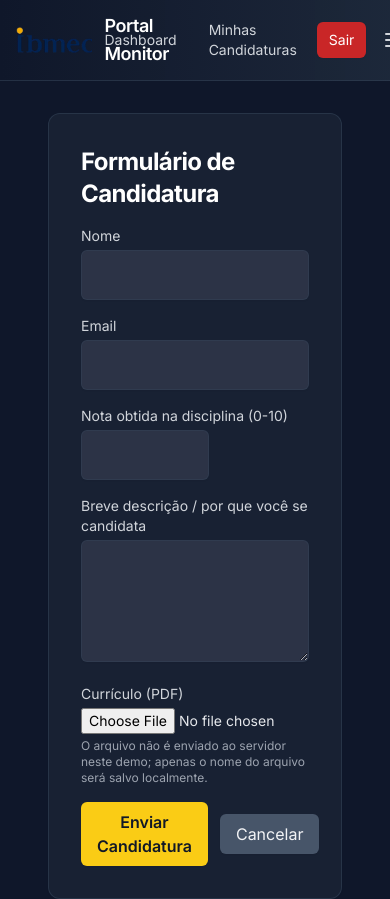
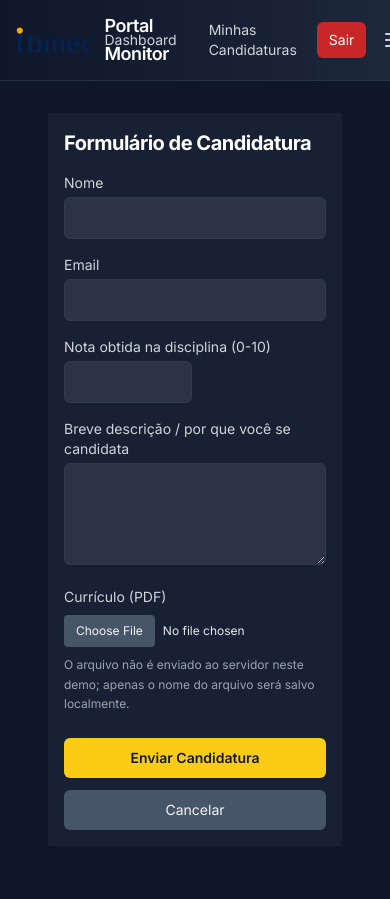
Before and after one commit to Projetos-de-Extensao/PFE_25.2_8002_III, a React (Vite) app in the folder portal-monitor/: page /vaga/1/apply in a window 390 px wide. Shown: the top 899 px of the page. Built offline with nearby package versions, Linux system fonts and the light colour scheme; the HTML template or start-up script is replaced by a standard one.

Commit message:
mais bugs do mobile corrigido (n aguento mais)

```diff
--- a/portal-monitor/src/pages/StudentApplicationPage.jsx
+++ b/portal-monitor/src/pages/StudentApplicationPage.jsx
@@ -60,31 +60,31 @@ export default function StudentApplicationPage(){
 
   return (
     <PageContainer>
-      <div className="w-full max-w-3xl mx-auto">
-        <div className="rounded-xl border border-slate-700/60 bg-slate-800/60 p-8 shadow-sm">
-        <h1 className="text-2xl font-bold text-white mb-4 tracking-tight">Formulário de Candidatura</h1>
-        <form onSubmit={handleSubmit} className="space-y-4">
+      <div className="w-full max-w-none md:max-w-3xl mx-auto">
+        <div className="rounded-none md:rounded-xl border-0 md:border border-slate-700/60 bg-slate-800/60 p-4 sm:p-6 md:p-8 shadow-sm">
+        <h1 className="text-xl sm:text-2xl font-bold text-white mb-4 sm:mb-5 tracking-tight">Formulário de Candidatura</h1>
+        <form onSubmit={handleSubmit} className="space-y-4 sm:space-y-5">
           <div>
             <label className="block text-sm text-gray-300 mb-1">Nome</label>
-            <input value={nome} onChange={e=>setNome(e.target.value)} className="w-full p-3 rounded-md bg-[#2c3346] text-gray-100 border border-slate-700/60 shadow-sm" required disabled={profileExists} />
-            {profileExists && <div className="text-xs text-gray-400 mt-1">Nome pré-preenchido pelo perfil (não editável).</div>}
+            <input value={nome} onChange={e=>setNome(e.target.value)} className="w-full p-2.5 sm:p-3 rounded-md bg-[#2c3346] text-gray-100 border border-slate-700/60 shadow-sm text-sm sm:text-base" required disabled={profileExists} />
+            {profileExists && <div className="text-xs text-gray-400 mt-1 break-words">Nome pré-preenchido pelo perfil (não editável).</div>}
           </div>
           <div>
             <label className="block text-sm text-gray-300 mb-1">Email</label>
-            <input value={email} type="email" onChange={e=>setEmail(e.target.value)} className="w-full p-3 rounded-md bg-[#2c3346] text-gray-100 border border-slate-700/60 shadow-sm" required disabled={profileExists} />
-            {profileExists && <div className="text-xs text-gray-400 mt-1">Email pré-preenchido pelo perfil (não editável).</div>}
+            <input value={email} type="email" onChange={e=>setEmail(e.target.value)} className="w-full p-2.5 sm:p-3 rounded-md bg-[#2c3346] text-gray-100 border border-slate-700/60 shadow-sm text-sm sm:text-base" required disabled={profileExists} />
+            {profileExists && <div className="text-xs text-gray-400 mt-1 break-words">Email pré-preenchido pelo perfil (não editável).</div>}
           </div>
           <div>
             <label className="block text-sm text-gray-300 mb-1">Nota obtida na disciplina (0-10)</label>
-            <input value={grade} type="number" min="0" max="10" step="0.1" onChange={e=>setGrade(e.target.value)} className="w-32 p-3 rounded-md bg-[#2c3346] text-gray-100 border border-slate-700/60 shadow-sm" required />
+            <input value={grade} type="number" min="0" max="10" step="0.1" onChange={e=>setGrade(e.target.value)} className="w-32 p-2.5 sm:p-3 rounded-md bg-[#2c3346] text-gray-100 border border-slate-700/60 shadow-sm text-sm sm:text-base" required />
           </div>
           <div>
             <label className="block text-sm text-gray-300 mb-1">Breve descrição / por que você se candidata</label>
-            <textarea value={descricao} onChange={e=>setDescricao(e.target.value)} className="w-full p-3 rounded-md bg-[#2c3346] text-gray-100 border border-slate-700/60 shadow-sm" rows={4} required />
+            <textarea value={descricao} onChange={e=>setDescricao(e.target.value)} className="w-full p-2.5 sm:p-3 rounded-md bg-[#2c3346] text-gray-100 border border-slate-700/60 shadow-sm text-sm sm:text-base" rows={4} required />
           </div>
 
           <div>
-            <label className="block text-sm text-gray-300 mb-1">Currículo (PDF)</label>
+            <label className="block text-sm text-gray-300 mb-2">Currículo (PDF)</label>
             <input
               type="file"
               accept="application/pdf"
@@ -96,16 +96,16 @@ export default function StudentApplicationPage(){
                 if(f.size > 5 * 1024 * 1024) { setCvError('O arquivo excede 5 MB.'); setCvFile(null); return }
                 setCvFile(f)
               }}
-              className="text-sm text-gray-200"
+              className="text-xs sm:text-sm text-gray-200 w-full max-w-full file:mr-2 file:py-2 file:px-3 file:rounded file:border-0 file:text-xs sm:file:text-sm file:bg-slate-600 file:text-gray-100 hover:file:bg-slate-500 file:cursor-pointer"
             />
-            {cvFile && <div className="text-xs text-gray-300 mt-1">Arquivo selecionado: {cvFile.name}</div>}
-            {cvError && <div className="text-xs text-red-400 mt-1">{cvError}</div>}
-            <div className="text-xs text-gray-400 mt-1">O arquivo não é enviado ao servidor neste demo; apenas o nome do arquivo será salvo localmente.</div>
+            {cvFile && <div className="text-xs text-gray-300 mt-2 break-words">Arquivo selecionado: {cvFile.name}</div>}
+            {cvError && <div className="text-xs text-red-400 mt-2 break-words">{cvError}</div>}
+            <div className="text-xs text-gray-400 mt-2 leading-relaxed break-words">O arquivo não é enviado ao servidor neste demo; apenas o nome do arquivo será salvo localmente.</div>
           </div>
 
-          <div className="flex items-center gap-3">
-            <button type="submit" className="bg-yellow-400 text-gray-900 font-semibold px-4 py-2 rounded-md shadow-sm hover:bg-yellow-300">Enviar Candidatura</button>
-            <button type="button" onClick={()=>navigate(-1)} className="bg-slate-600 hover:bg-slate-500 text-gray-100 px-4 py-2 rounded-md shadow-sm">Cancelar</button>
+          <div className="flex flex-col sm:flex-row items-stretch sm:items-center gap-3 pt-2">
+            <button type="submit" className="bg-yellow-400 text-gray-900 font-semibold px-4 py-2.5 rounded-md shadow-sm hover:bg-yellow-300 text-sm sm:text-base">Enviar Candidatura</button>
+            <button type="button" onClick={()=>navigate(-1)} className="bg-slate-600 hover:bg-slate-500 text-gray-100 px-4 py-2.5 rounded-md shadow-sm text-sm sm:text-base">Cancelar</button>
           </div>
         </form>
         </div>
--- a/portal-monitor/src/pages/VagaDetailPage.jsx
+++ b/portal-monitor/src/pages/VagaDetailPage.jsx
@@ -49,9 +49,9 @@ export default function VagaDetailPage(){
             <p className="text-gray-300 text-sm">{vaga.professor} — responsável pela seleção dos monitores.</p>
           </section>
 
-          <div className="flex items-center gap-3">
-            <button onClick={() => navigate(`/vaga/${vaga.id}/apply`)} className="bg-yellow-400 text-gray-900 font-semibold px-4 py-2 rounded-md hover:bg-yellow-300 transition shadow-sm">Candidatar-se</button>
-            <button onClick={() => navigate(-1)} className="bg-slate-600 hover:bg-slate-500 text-gray-100 px-4 py-2 rounded-md shadow-sm">Voltar</button>
+          <div className="flex flex-col sm:flex-row items-stretch sm:items-center gap-3">
+            <button onClick={() => navigate(`/vaga/${vaga.id}/apply`)} className="bg-yellow-400 text-gray-900 font-semibold px-4 py-2 rounded-md hover:bg-yellow-300 transition shadow-sm flex-1 sm:flex-none sm:min-w-[160px]">Candidatar-se</button>
+            <button onClick={() => navigate(-1)} className="bg-slate-600 hover:bg-slate-500 text-gray-100 px-4 py-2 rounded-md shadow-sm flex-1 sm:flex-none sm:min-w-[160px]">Voltar</button>
           </div>
         </div>
       </div>
```
